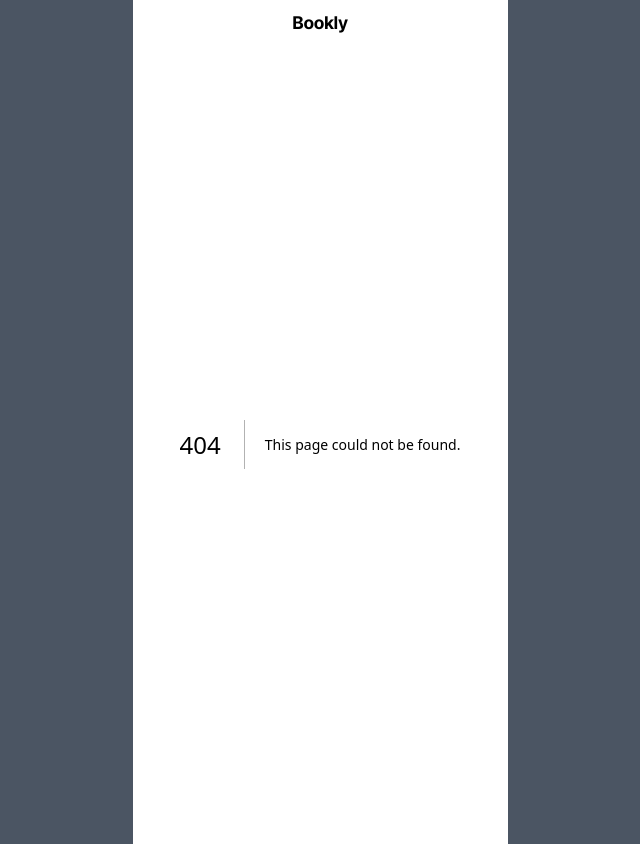
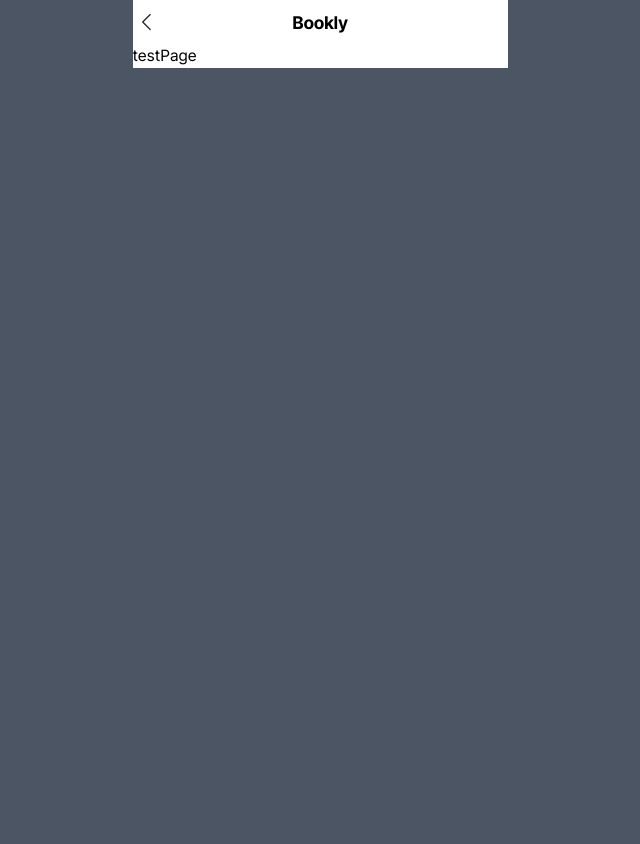
Before and after one commit to muzi55/bookly, a Next.js app: page /test in a window 1280 px wide. Before the commit this address had no page. Shown: the whole page, without its empty margins (320-960 px from the left). After the commit the page ends 800 px from the top, so only its background shows below. Built offline with nearby package versions, Linux system fonts and the light colour scheme.

Commit message:
feat/ 헤더 뒤로가기 버튼 추가

```diff
--- a/src/app/components/header/Header.tsx
+++ b/src/app/components/header/Header.tsx
@@ -1,10 +1,11 @@
-"use client";
+import Link from "next/link";
 
-import Link from "next/link";
+import HeaderButton from "./HeaderButton";
 
 export default function Header() {
 	return (
 		<header className="relative h-[44px] px-1.5">
+			<HeaderButton />
 			<Link
 				href="/"
 				className="absolute top-1/2 left-1/2 -translate-x-1/2 -translate-y-1/2 text-h3 font-bold"
--- a/src/app/components/header/HeaderButton.tsx
+++ b/src/app/components/header/HeaderButton.tsx
@@ -1,7 +1,30 @@
+"use client";
+
+import Image from "next/image";
+import { usePathname, useRouter } from "next/navigation";
 import React from "react";
 
 function HeaderButton() {
-	return <div>HeaderButton</div>;
+	const path = usePathname();
+
+	const router = useRouter();
+
+	const handleBack = () => {
+		router.back();
+	};
+
+	if (path === "/") return null;
+
+	return (
+		<button onClick={handleBack} className="w-[44px] h-[44px]">
+			<Image
+				src={"/icon/ic_back.svg"}
+				width={22}
+				height={22}
+				alt="뒤로가기 아이콘"
+			/>
+		</button>
+	);
 }
 
 export default HeaderButton;
--- /dev/null
+++ b/src/app/test/page.tsx
@@ -0,0 +1,5 @@
+import React from "react";
+
+export default function Page() {
+	return <div>testPage</div>;
+}
```
Also changed, not shown: public/icon/ic_back.svg (added).
